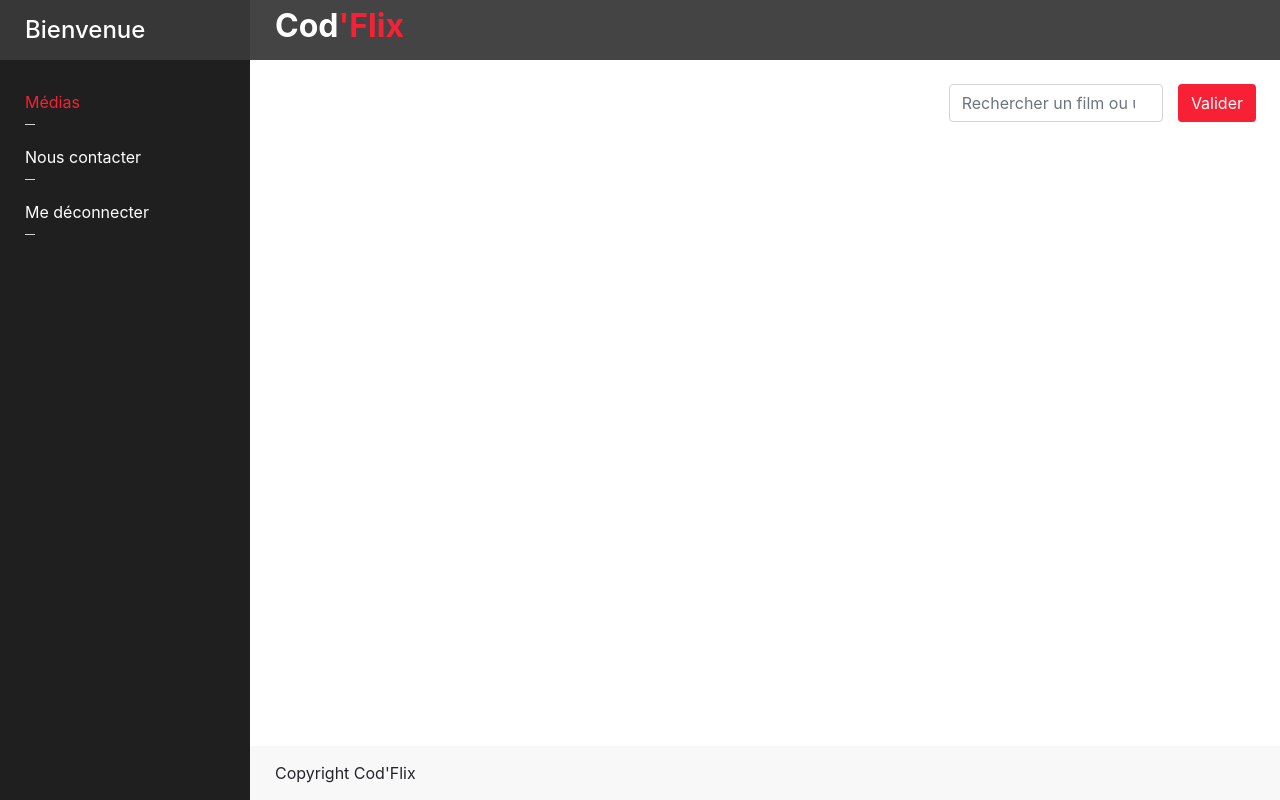
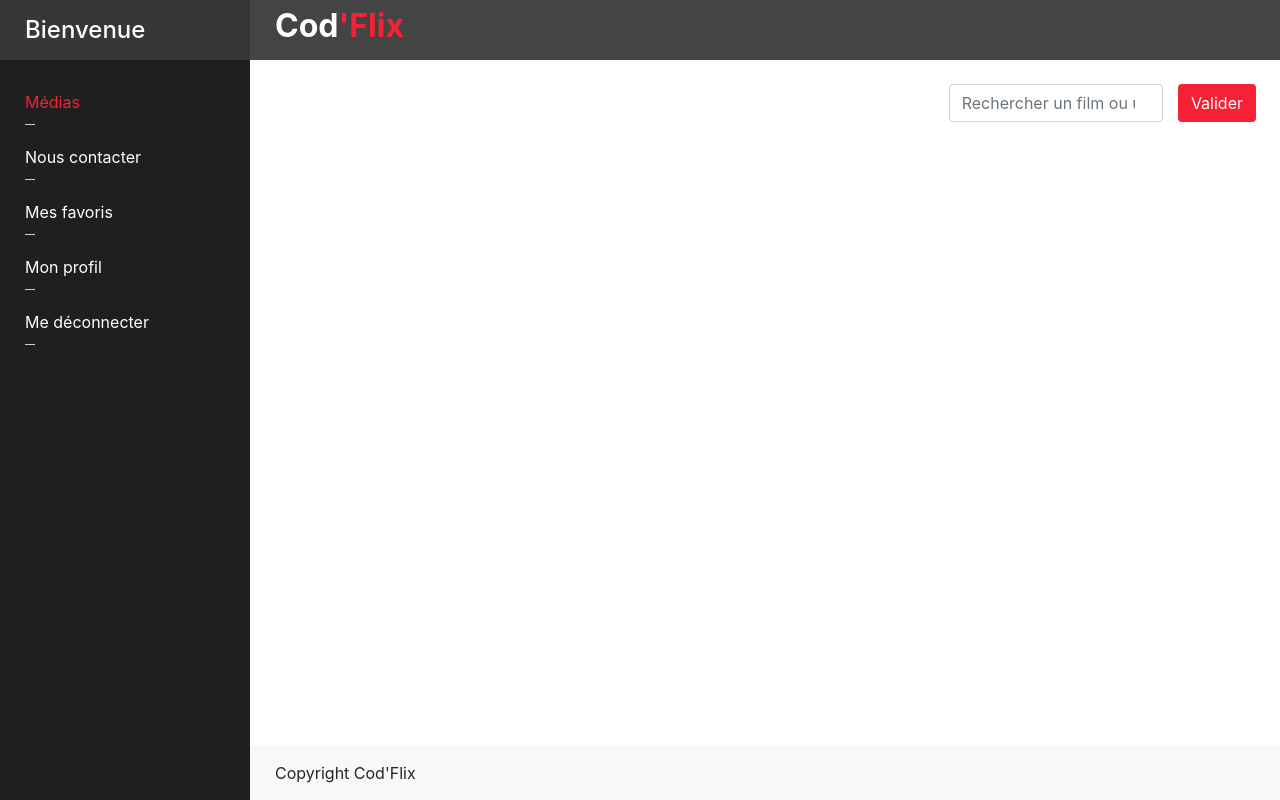
Before and after one commit to J4ckyLIM/Ec_code2020, a PHP site: page /view/favoriteMediaListView.php in a window 1280 px wide. Run offline with PHP 8.4, Linux system fonts and the light colour scheme; the template is opened without the code that fills it, so the values that code supplies are empty.

Commit message:
Feat: Add Favorite a profil button in the vertical nav bar

```diff
--- a/view/dashboard.php
+++ b/view/dashboard.php
@@ -20,6 +20,8 @@
           <ul>
             <li class="active"><a href="/Ec_code2020">Médias</a></li>
             <li><a href="#">Nous contacter</a></li>
+            <li><a href="index.php?redirectTo=favorite">Mes favoris</a></li>
+            <li><a href="index.php?redirectTo=profil">Mon profil</a></li>
             <li><a href="index.php?action=logout">Me déconnecter</a></li>
           </ul>
         </div>
```
